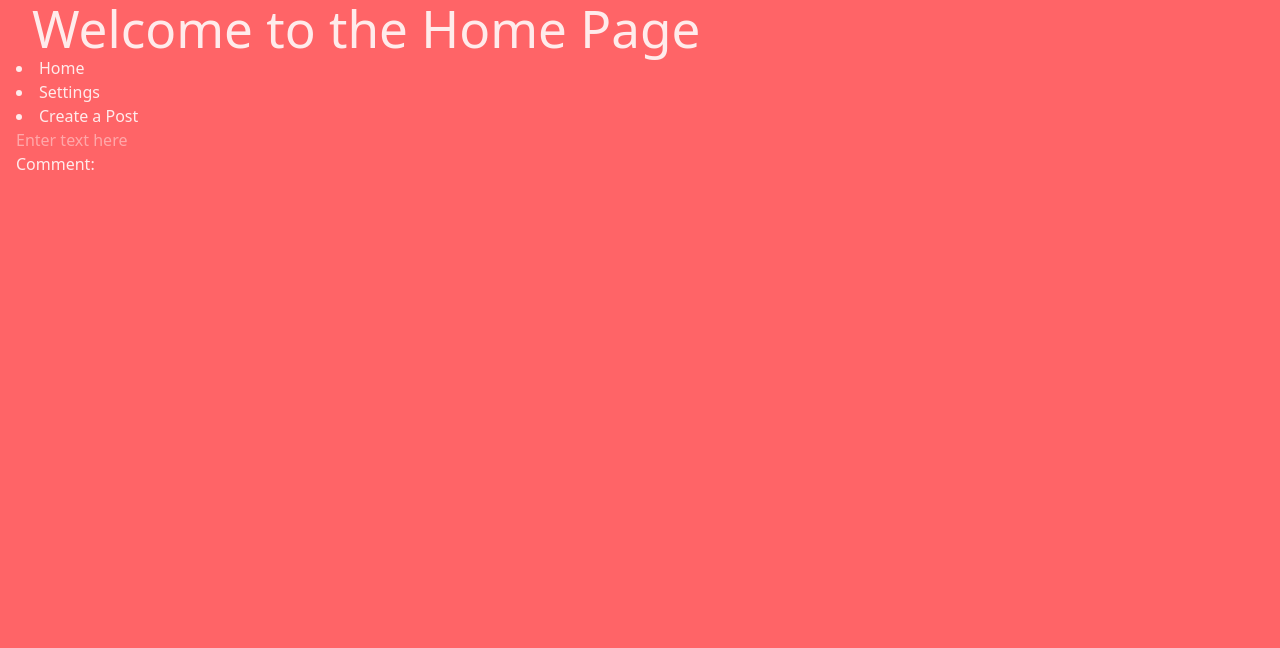
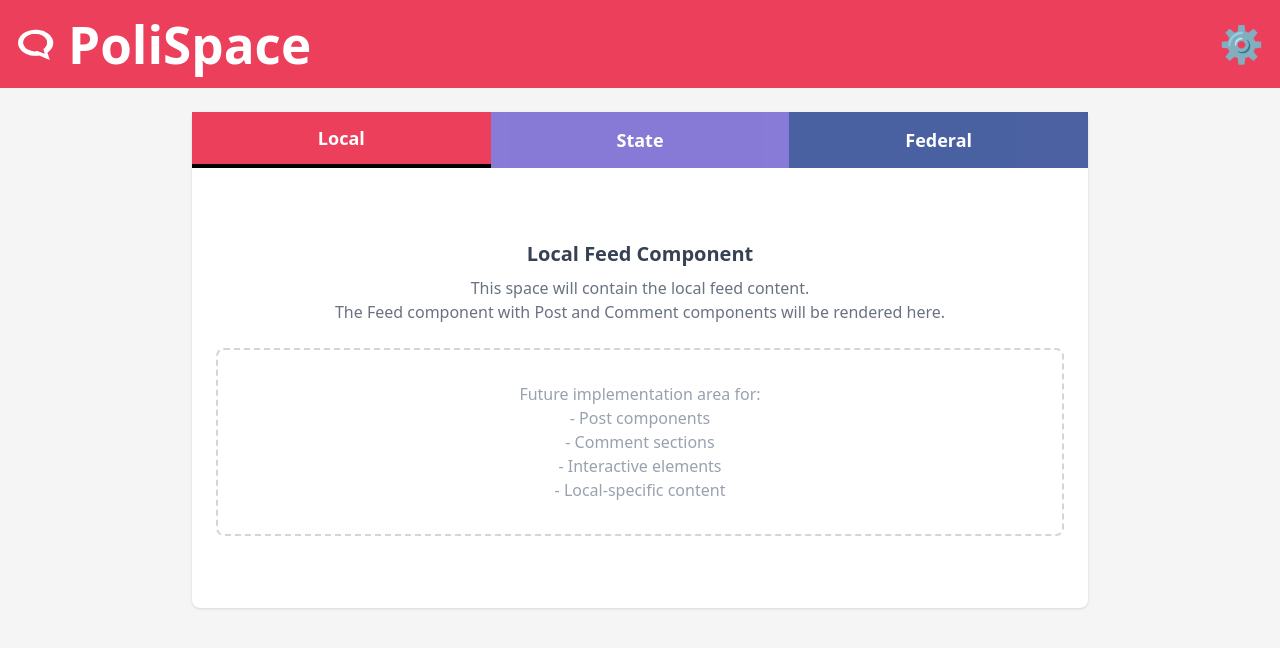
Before and after one commit to AtharvePandey/Macrosoft, a React (Vite) app in the folder Polispace/: page / in a window 1280 px wide. Shown: the top 648 px of the page. Built offline with nearby package versions, Linux system fonts and the light colour scheme.

Commit message:
Stylized Home & feed/post skeletons
Revamped Home with proper Polispace styling.

Created skeleton components for Feed + Post just so that they're not completely blank for now. They may or may not even work

```diff
--- /dev/null
+++ b/Polispace/src/components/Feed.tsx
@@ -0,0 +1,38 @@
+import React from "react";
+import Post from "./Post";
+import { FeedInterface, PostInterface } from "../datamodels";
+
+interface FeedProps {
+  feed: FeedInterface;
+}
+
+const Feed: React.FC<FeedProps> = ({ feed }) => {
+  // In a real implementation, this should come from feed.getPosts()
+  const mockPosts: PartialReturn<PostInterface>[] = [
+    {
+      id: "post-1",
+      fetch: () => ({
+        postId: "post-1",
+        authorId: "user-1",
+        title: "Sample Post",
+        contentType: 0, // Text
+        textContent: "This is a sample post content",
+        category: "policy",
+        createdAt: new Date(),
+        getReactionAmounts: () => new Map(),
+        getReactions: () => [],
+        getComments: () => []
+      })
+    }
+  ];
+
+  return (
+    <div className="space-y-6">
+      {mockPosts.map(post => (
+        <Post key={post.id} postData={post} />
+      ))}
+    </div>
+  );
+};
+
+export default Feed;
--- /dev/null
+++ b/Polispace/src/components/Post.tsx
@@ -0,0 +1,40 @@
+import React, { useState, useEffect } from "react";
+import Comment from "./Comment";
+import { PostInterface, PartialReturn } from "../datamodels";
+
+interface PostProps {
+  postData: PartialReturn<PostInterface>;
+}
+
+const Post: React.FC<PostProps> = ({ postData }) => {
+  const [post, setPost] = useState<PostInterface | null>(null);
+  const [comments, setComments] = useState<PartialReturn<CommentInterface>[]>([]);
+
+  useEffect(() => {
+    const loadPost = async () => {
+      const fullPost = postData.fetch();
+      setPost(fullPost);
+      setComments(fullPost.getComments("", 5)); // Get first 5 comments
+    };
+    loadPost();
+  }, [postData]);
+
+  if (!post) return <div>Loading post...</div>;
+
+  return (
+    <div className="border rounded-lg p-4 bg-white">
+      <h3 className="text-lg font-bold">{post.title}</h3>
+      <p className="text-gray-600 text-sm mb-2">Posted by {post.authorId}</p>
+      <p className="text-gray-800 mb-4">{post.textContent}</p>
+
+      <div className="border-t pt-3 space-y-3">
+        <h4 className="font-medium text-sm">Comments:</h4>
+        {comments.map(comment => (
+          <Comment key={comment.id} commentData={comment} />
+        ))}
+      </div>
+    </div>
+  );
+};
+
+export default Post;
--- a/Polispace/src/pages/Home.tsx
+++ b/Polispace/src/pages/Home.tsx
@@ -1,23 +1,91 @@
-import React from "react";
-import Comment from "../components/Comment";
+import React, { useState } from "react";
+import { useNavigate } from "react-router-dom";
+import logo from '../assets/polispacelogo.svg';
+import { FeedScope } from "../datamodels";
 
 const Home = () => {
+  const [activeFeed, setActiveFeed] = useState<FeedScope>(FeedScope.Local);
+  const navigate = useNavigate();
+
+  const feedScopes = Object.values(FeedScope)
+    .filter(value => typeof value === 'number') as FeedScope[];
+
   return (
-    <div className="bg-red-400">
-      <div className="bg-red-400 min-h-screen mx-4">
-        <h1 className="mx-4">Welcome to the Home Page</h1>
-        <nav>
-          <li>
-            <a href="/">Home</a>
-          </li>
-          <li>
-            <a href="/Settings">Settings</a>
-          </li>
-          <li>
-            <a href="/CreatePost">Create a Post</a>
-          </li>
-        </nav>
-        <Comment />
+    <div className="bg-[#F5F5F5] min-h-screen font-sans">
+      {/* Navbar */}
+      <header
+        className="text-white p-4 flex justify-between items-center sticky top-0 z-10"
+        style={{ backgroundColor: '#ec3f5b' }}
+      >
+        <div className="flex items-center space-x-3">
+          <img
+            src={logo}
+            alt="PoliSpace Logo"
+            className="h-10 w-10"
+            aria-hidden="true"
+          />
+          <h1 className="text-2xl font-bold">PoliSpace</h1>
+        </div>
+        <button
+          className="text-white text-4xl hover:brightness-90 transition-all focus:outline-none"
+          onClick={() => navigate('/settings')}
+          aria-label="Settings"
+        >
+          ⚙️
+        </button>
+      </header>
+
+      {/* Main Content */}
+      <div className="flex justify-center items-start p-6">
+        <div className="bg-white shadow-sm rounded-lg w-full max-w-4xl">
+          {/* Tab Navigation */}
+          <div className="flex">
+            {feedScopes.map((scope) => (
+              <button
+                key={scope}
+                className={`flex-1 px-6 py-3 font-bold text-white text-lg transition-all
+                  ${activeFeed === scope ? "border-b-4 border-black" : "opacity-80"}
+                  hover:brightness-90`}
+                style={{
+                  backgroundColor:
+                    scope === FeedScope.Local ? "#ec3f5b" :
+                    scope === FeedScope.State ? "#6A5ACD" :
+                    "#1E3A8A",
+                }}
+                onClick={() => setActiveFeed(scope)}
+              >
+                {FeedScope[scope]}
+              </button>
+            ))}
+          </div>
+
+          {/* Fancy Placeholder Area */}
+          <div className="p-6">
+            <div className="text-center py-12">
+              <h2 className="text-xl font-bold text-gray-700 mb-2">
+                {FeedScope[activeFeed]} Feed Component
+              </h2>
+              <p className="text-gray-500">
+                This space will contain the {FeedScope[activeFeed].toLowerCase()} feed content.
+                <br />
+                The Feed component with Post and Comment components will be rendered here.
+              </p>
+              <div className="mt-6 border-2 border-dashed border-gray-300 rounded-lg p-8">
+                <p className="text-gray-400">
+                  Future implementation area for:
+                  <br />
+                  - Post components
+                  <br />
+                  - Comment sections
+                  <br />
+                  - Interactive elements
+                  <br />
+                  - {FeedScope[activeFeed]}-specific content
+                </p>
+              </div>
+            </div>
+          </div>
+        </div>
       </div>
     </div>
   );
```
Also changed, not shown: Polispace/src/assets/polispacelogo.svg (added), 1 other file (tests, documents, lock files or other folders).
